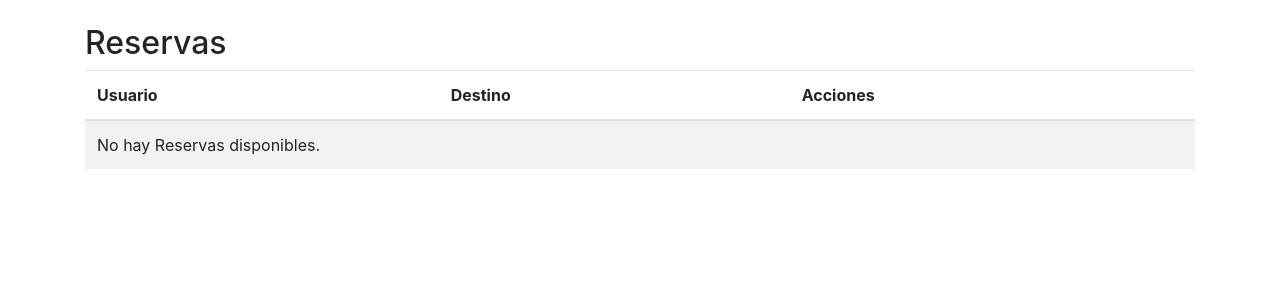
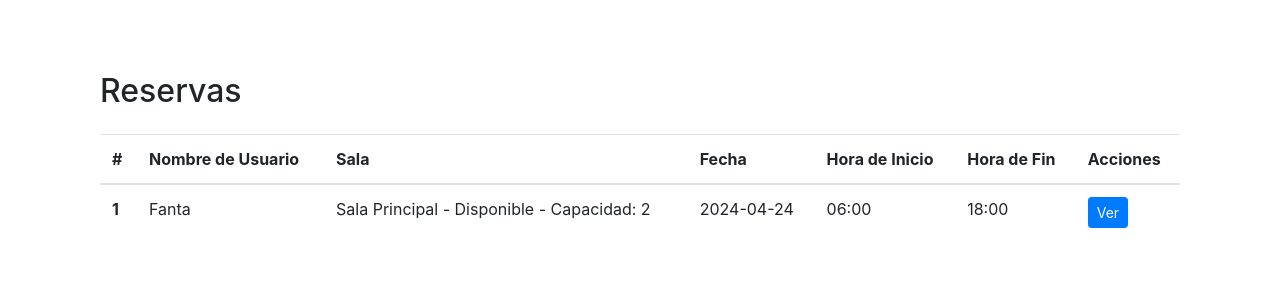
Before and after one commit to Franco2798/CoderHouse-54130-Python, a Django app: page /bookings/list/ in a window 1280 px wide. Shown: the part 56-359 px from the top of the page. Run offline with Django 5.2, Linux system fonts and the light colour scheme; data comes from the database, SQL or seed files in the repository; data that the repository does not hold is empty; some libraries are stand-ins or nearby versions.

Commit message:
Clase 20

```diff
--- a/Plataforma/bookings/models.py
+++ b/Plataforma/bookings/models.py
@@ -1,20 +1,43 @@
 from django.db import models
+from django.utils import timezone
 
-# Create your models here.
+class Sala(models.Model):
+    nombre = models.CharField(max_length=100)
+    disponible = models.BooleanField(default=True)
+    capacidad = models.IntegerField()
+    descripcion = models.TextField(blank=True, null=True)
 
-# class Reserva:
-#
-#     def __init__(self, nombre_de_usuario, destino):
-#         self.nombre_de_usuario = nombre_de_usuario
-#         self.destino = destino
-#
-#     def __str__(self):
-#         return f"Esta es una reserva de {self.nombre_de_usuario} con destino a {self.destino}"
-
+    def __str__(self):
+        return f"{self.nombre} - {'Disponible' if self.disponible else 'No Disponible'} - Capacidad: {self.capacidad}"
 
 class Reserva(models.Model):
     nombre_de_usuario = models.CharField(max_length=50)
-    destino = models.CharField(max_length=50)
+    sala = models.ForeignKey(Sala, on_delete=models.CASCADE, related_name='reservas')
+    fecha = models.DateField(default=timezone.now)
+    hora_inicio = models.TimeField(default=timezone.now)
+    hora_fin = models.TimeField(default=timezone.now)
+    descripcion = models.TextField(blank=True, null=True)
 
     def __str__(self):
-        return f"Esta es una reserva de {self.nombre_de_usuario} con destino a {self.destino}"
+        return f"{self.nombre_de_usuario} - {self.sala.nombre} - {self.fecha}"
+
+# from django.db import models
+
+# # Create your models here.
+
+# # class Reserva:
+# #
+# #     def __init__(self, nombre_de_usuario, destino):
+# #         self.nombre_de_usuario = nombre_de_usuario
+# #         self.destino = destino
+# #
+# #     def __str__(self):
+# #         return f"Esta es una reserva de {self.nombre_de_usuario} con destino a {self.destino}"
+
+
+# class Reserva(models.Model):
+#     nombre_de_usuario = models.CharField(max_length=50)
+#     destino = models.CharField(max_length=50)
+
+#     def __str__(self):
+#         return f"Esta es una reserva de {self.nombre_de_usuario} con destino a {self.destino}"
--- a/Plataforma/bookings/templates/bookings/base.html
+++ b/Plataforma/bookings/templates/bookings/base.html
@@ -1,3 +1,5 @@
+{% comment %}
+
 {% load static %}
 <!DOCTYPE html>
 <html lang="en">
@@ -38,3 +40,49 @@
     <script src="https://stackpath.bootstrapcdn.com/bootstrap/4.5.2/js/bootstrap.min.js"></script>
 </body>
 </html>
+
+{% endcomment %}
+
+
+
+{% load static %}
+<!DOCTYPE html>
+<html lang="en">
+<head>
+    <meta charset="UTF-8">
+    <meta name="viewport" content="width=device-width, initial-scale=1.0">
+    <title>{% block title %} xxxxx {% endblock title %}</title>
+    <!-- Bootstrap CSS CDN (Bootstrap 4 used as an example) -->
+    <!-- <link rel="stylesheet" href="https://stackpath.bootstrapcdn.com/bootstrap/4.5.2/css/bootstrap.min.css"> -->
+    <link rel="stylesheet" href="{% static 'bookings/css/bootstrap.css' %}">
+</head>
+<body>
+    <!-- Navbar -->
+    <nav class="navbar navbar-expand-lg navbar-light bg-light">
+        <a class="navbar-brand" href="/bookings">Reservas</a>
+        <button class="navbar-toggler" type="button" data-toggle="collapse" data-target="#navbarNav" aria-controls="navbarNav" aria-expanded="false" aria-label="Toggle navigation">
+            <span class="navbar-toggler-icon"></span>
+        </button>
+        <div class="collapse navbar-collapse" id="navbarNav">
+            <ul class="navbar-nav ml-auto">
+                <li class="nav-item">
+                    <a class="nav-link" href="/bookings/list">Todas las Reservas</a>
+                </li>
+                <li class="nav-item">
+                    <a class="nav-link" href="{% url 'bookings-list' %}">XXXXXX</a>
+                </li>
+            </ul>
+        </div>
+    </nav>
+    <!-- Main content -->
+    <div class="container mt-4">
+        {% block content %}
+        <!-- Content goes here -->
+        {% endblock content %}
+    </div>
+    <!-- Bootstrap JS, Popper.js, and jQuery -->
+    <script src="https://code.jquery.com/jquery-3.5.1.slim.min.js"></script>
+    <script src="https://cdn.jsdelivr.net/npm/@popperjs/core@2.5.2/dist/umd/popper.min.js"></script>
+    <script src="https://stackpath.bootstrapcdn.com/bootstrap/4.5.2/js/bootstrap.min.js"></script>
+</body>
+</html>
--- a/Plataforma/bookings/templates/bookings/list.html
+++ b/Plataforma/bookings/templates/bookings/list.html
@@ -1,3 +1,50 @@
+{% extends 'bookings/base.html' %}
+
+{% block title %} Listado de Reservas {% endblock %}
+
+{% block content %}
+<section class="py-5">
+    <div class="container">
+        <h2 class="mb-4">Reservas</h2>
+        <table class="table">
+            <thead>
+                <tr>
+                    <th scope="col">#</th>
+                    <th scope="col">Nombre de Usuario</th>
+                    <th scope="col">Sala</th>
+                    <th scope="col">Fecha</th>
+                    <th scope="col">Hora de Inicio</th>
+                    <th scope="col">Hora de Fin</th>
+                    <th scope="col">Acciones</th>
+                </tr>
+            </thead>
+            <tbody>
+                {% for reserva in todas_las_reservas %}
+                <tr>
+                    <th scope="row">{{ forloop.counter }}</th>
+                    <td>{{ reserva.nombre_de_usuario }}</td>
+                    <td>{{ reserva.sala }}</td>
+                    <td>{{ reserva.fecha | date:"Y-m-d" }}</td>
+                    <td>{{ reserva.hora_inicio | date:"H:i" }}</td>
+                    <td>{{ reserva.hora_fin | date:"H:i" }}</td>
+                    <td>
+                        <a href="/bookings/detail/{{ reserva.id }}" class="btn btn-primary btn-sm">Ver</a>
+                    </td>
+                </tr>
+                {% empty %}
+                <tr>
+                    <td colspan="7">No hay Reservas disponibles.</td>
+                </tr>
+                {% endfor %}
+            </tbody>
+        </table>
+    </div>
+</section>
+{% endblock %}
+
+
+{% comment %}
+
 {% extends 'bookings/base.html' %}
 
 {% block title %} Listado de Reservas {% endblock %}
@@ -33,3 +80,5 @@
     </div>
 </section>
 {% endblock %}
+
+{% endcomment %}
--- a/Plataforma/bookings/urls.py
+++ b/Plataforma/bookings/urls.py
@@ -1,27 +1,7 @@
-"""
-URL configuration for Plataforma project.
-
-The `urlpatterns` list routes URLs to views. For more information please see:
-    https://docs.djangoproject.com/en/5.0/topics/http/urls/
-Examples:
-Function views
-    1. Add an import:  from my_app import views
-    2. Add a URL to urlpatterns:  path('', views.home, name='home')
-Class-based views
-    1. Add an import:  from other_app.views import Home
-    2. Add a URL to urlpatterns:  path('', Home.as_view(), name='home')
-Including another URLconf
-    1. Import the include() function: from django.urls import include, path
-    2. Add a URL to urlpatterns:  path('blog/', include('blog.urls'))
-"""
 from django.urls import path
-
-from django.http import HttpResponse
 
 from .views import home_view, detail_view, list_view, search_view
 
-def mi_vista(xx):
-    return HttpResponse("<h3>Bienvenidos a mi aplicación de reservas.</h3>")
 
 urlpatterns = [
     path("", home_view),
@@ -29,3 +9,35 @@ urlpatterns = [
     path("list/", list_view, name="bookings-list"),
     path("buscar/<nombre_de_usuario>", search_view),
 ]
+
+# """
+# URL configuration for Plataforma project.
+
+# The `urlpatterns` list routes URLs to views. For more information please see:
+#     https://docs.djangoproject.com/en/5.0/topics/http/urls/
+# Examples:
+# Function views
+#     1. Add an import:  from my_app import views
+#     2. Add a URL to urlpatterns:  path('', views.home, name='home')
+# Class-based views
+#     1. Add an import:  from other_app.views import Home
+#     2. Add a URL to urlpatterns:  path('', Home.as_view(), name='home')
+# Including another URLconf
+#     1. Import the include() function: from django.urls import include, path
+#     2. Add a URL to urlpatterns:  path('blog/', include('blog.urls'))
+# """
+# from django.urls import path
+
+# from django.http import HttpResponse
+
+# from .views import home_view, detail_view, list_view, search_view
+
+# def mi_vista(xx):
+#     return HttpResponse("<h3>Bienvenidos a mi aplicación de reservas.</h3>")
+
+# urlpatterns = [
+#     path("", home_view),
+#     path("detail/<booking_id>", detail_view),
+#     path("list/", list_view, name="bookings-list"),
+#     path("buscar/<nombre_de_usuario>", search_view),
+# ]
--- a/Plataforma/bookings/views.py
+++ b/Plataforma/bookings/views.py
@@ -8,31 +8,12 @@ from .models import Reserva
 def home_view(request):
     return render(request, "bookings/home.html")
 
-"""
-def list_view(request):
-    contexto_dict = {
-        'reservas': [
-            {"usuario": "Emiliano Martínez ", "destino": "venezuela"},
-            {"usuario": "Nicolas Otamendi ", "destino": "cuba"},
-            {"usuario": "Nahuel Molina ", "destino": "angola"},
-            {"usuario": "Gonzalo Montiel ", "destino": "marte"},
-            {"usuario": "Lisando Martinez ", "destino": "italia"},
-            {"usuario": "Angel di maria", "destino": "usa"},
-            {"usuario": "Julián Álvarez", "destino": "noruega"},
-        ]
-    }
-    return render(request, "list.html", contexto_dict)
-"""
-
-def detail_view(request, booking_id):
-    reserva = Reserva.objects.get(id=booking_id)
-    contexto_dict = {"reserva": reserva}
-    return render(request, "bookings/detail.html", contexto_dict)
 
 def list_view(request):
     reservas = Reserva.objects.all()
-    contexto_dict = {'reservas': reservas}
+    contexto_dict = {'todas_las_reservas': reservas}
     return render(request, "bookings/list.html", contexto_dict)
+
 
 def search_view(request, nombre_de_usuario):
     reservas_del_usuario = Reserva.objects.filter(nombre_de_usuario=nombre_de_usuario).all()
@@ -40,12 +21,59 @@ def search_view(request, nombre_de_usuario):
     return render(request, "bookings/list.html", contexto_dict)
 
 
-"""
-def create_view(request, nombre_de_usuario, destino):
+def detail_view(request, booking_id):
+    reserva = Reserva.objects.get(id=booking_id)
+    contexto_dict = {"reserva": reserva}
+    return render(request, "bookings/detail.html", contexto_dict)
 
-    # reserva = Reserva("", nombre_de_usuario, destino)
-    reserva = Reserva.objects.create(nombre_de_usuario=nombre_de_usuario, destino=destino)
+# from django.shortcuts import render
+# from django.http import HttpResponse
 
-    return HttpResponse(f"resultado: {reserva}")
+# from .models import Reserva
 
-"""
+# # Create your views here.
+
+# def home_view(request):
+#     return render(request, "bookings/home.html")
+
+# """
+# def list_view(request):
+#     contexto_dict = {
+#         'reservas': [
+#             {"usuario": "Emiliano Martínez ", "destino": "venezuela"},
+#             {"usuario": "Nicolas Otamendi ", "destino": "cuba"},
+#             {"usuario": "Nahuel Molina ", "destino": "angola"},
+#             {"usuario": "Gonzalo Montiel ", "destino": "marte"},
+#             {"usuario": "Lisando Martinez ", "destino": "italia"},
+#             {"usuario": "Angel di maria", "destino": "usa"},
+#             {"usuario": "Julián Álvarez", "destino": "noruega"},
+#         ]
+#     }
+#     return render(request, "list.html", contexto_dict)
+# """
+
+# def detail_view(request, booking_id):
+#     reserva = Reserva.objects.get(id=booking_id)
+#     contexto_dict = {"reserva": reserva}
+#     return render(request, "bookings/detail.html", contexto_dict)
+
+# def list_view(request):
+#     reservas = Reserva.objects.all()
+#     contexto_dict = {'reservas': reservas}
+#     return render(request, "bookings/list.html", contexto_dict)
+
+# def search_view(request, nombre_de_usuario):
+#     reservas_del_usuario = Reserva.objects.filter(nombre_de_usuario=nombre_de_usuario).all()
+#     contexto_dict = {"reservas": reservas_del_usuario}
+#     return render(request, "bookings/list.html", contexto_dict)
+
+
+# """
+# def create_view(request, nombre_de_usuario, destino):
+
+#     # reserva = Reserva("", nombre_de_usuario, destino)
+#     reserva = Reserva.objects.create(nombre_de_usuario=nombre_de_usuario, destino=destino)
+
+#     return HttpResponse(f"resultado: {reserva}")
+
+# """
```
Also changed, not shown: Plataforma/bookings/admin.py (+10 -1 lines), Plataforma/bookings/templates/bookings/detail.html (+40 -0 lines), Plataforma/bookings/migrations/0001_initial.py, Plataforma/db.sqlite3.
